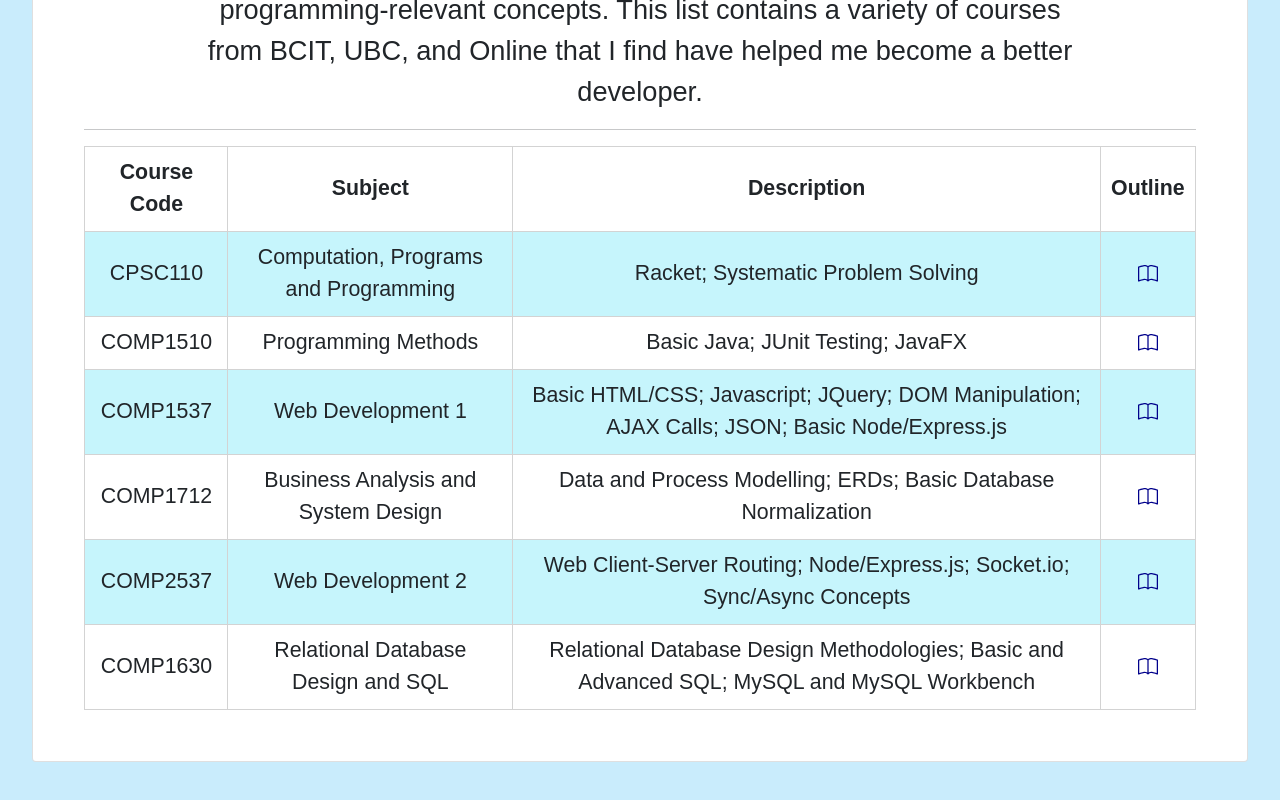
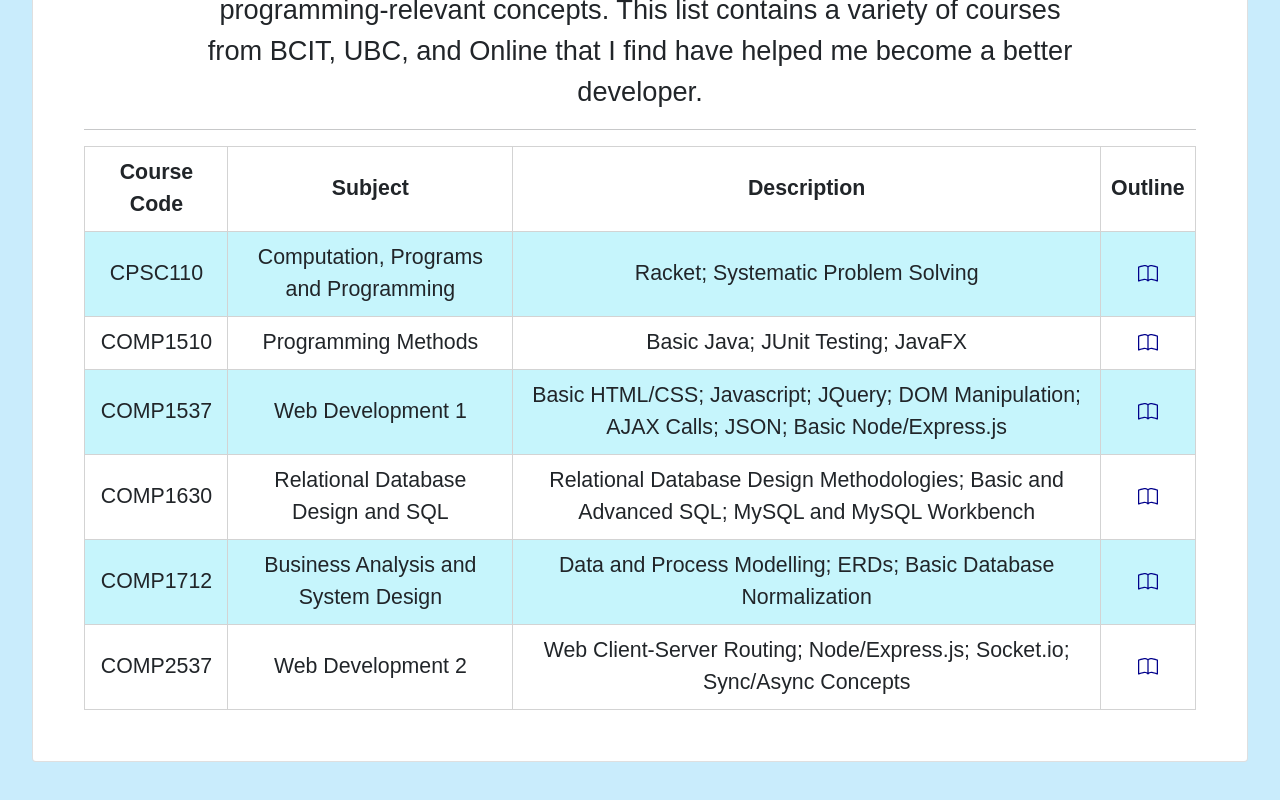
Before and after one commit to oscarlaaaa/oscar-la, a React (Create React App) app: page /courses in a window 1280 px wide. Shown: the part 868-1668 px from the top of the page. Built offline with nearby package versions, Linux system fonts and the light colour scheme; a web font is replaced by a local one.

Commit message:
change course order

```diff
--- a/src/assets/data/CourseInfo.js
+++ b/src/assets/data/CourseInfo.js
@@ -3,38 +3,43 @@ const courses = [
     title: "CPSC110",
     subject: "Computation, Programs and Programming",
     description: "Racket; Systematic Problem Solving",
-    outlineurl: "http://cs110.students.cs.ubc.ca/syllabus.html"
+    outlineurl: "http://cs110.students.cs.ubc.ca/syllabus.html",
   },
   {
     title: "COMP1510",
     subject: "Programming Methods",
     description: "Basic Java; JUnit Testing; JavaFX",
-    outlineurl: "https://www.bcit.ca/outlines/20211048058/"
+    outlineurl: "https://www.bcit.ca/outlines/20211048058/",
   },
   {
     title: "COMP1537",
     subject: "Web Development 1",
-    description: "Basic HTML/CSS; Javascript; JQuery; DOM Manipulation; AJAX Calls; JSON; Basic Node/Express.js",
-    outlineurl: "https://www.bcit.ca/outlines/20211087560/"
+    description:
+      "Basic HTML/CSS; Javascript; JQuery; DOM Manipulation; AJAX Calls; JSON; Basic Node/Express.js",
+    outlineurl: "https://www.bcit.ca/outlines/20211087560/",
+  },
+  {
+    title: "COMP1630",
+    subject: "Relational Database Design and SQL",
+    description:
+      "Relational Database Design Methodologies; Basic and Advanced SQL; MySQL and MySQL Workbench",
+    outlineurl: "https://www.bcit.ca/outlines/20212059004/",
   },
   {
     title: "COMP1712",
     subject: "Business Analysis and System Design",
-    description: "Data and Process Modelling; ERDs; Basic Database Normalization",
-    outlineurl: "https://www.bcit.ca/outlines/20211086105/"
+    description:
+      "Data and Process Modelling; ERDs; Basic Database Normalization",
+    outlineurl: "https://www.bcit.ca/outlines/20211086105/",
   },
+
   {
     title: "COMP2537",
     subject: "Web Development 2",
-    description: "Web Client-Server Routing; Node/Express.js; Socket.io; Sync/Async Concepts",
-    outlineurl: "https://www.bcit.ca/outlines/20211087580/"
+    description:
+      "Web Client-Server Routing; Node/Express.js; Socket.io; Sync/Async Concepts",
+    outlineurl: "https://www.bcit.ca/outlines/20211087580/",
   },
-  {
-    title: "COMP1630",
-    subject: "Relational Database Design and SQL",
-    description: "Relational Database Design Methodologies; Basic and Advanced SQL; MySQL and MySQL Workbench",
-    outlineurl: "https://www.bcit.ca/outlines/20212059004/"
-  }
-]
+];
 
 export default courses;
```
